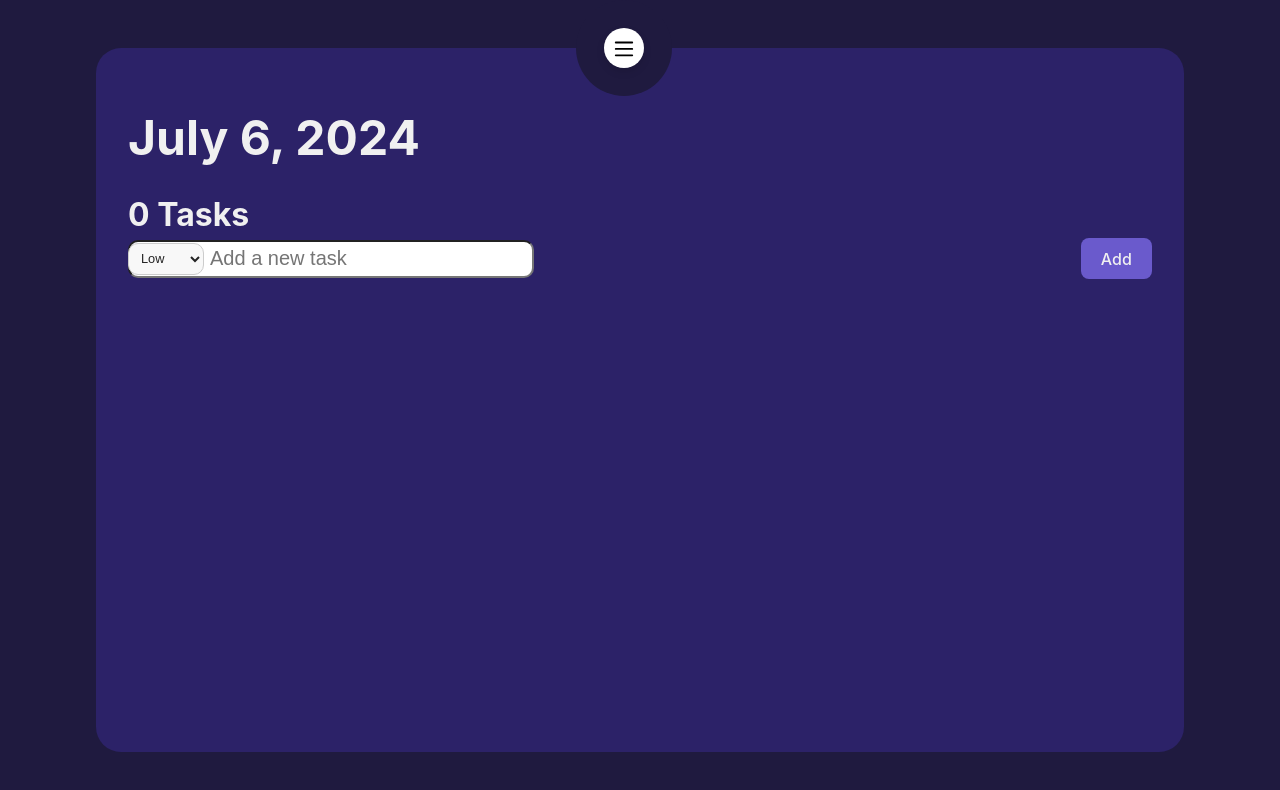
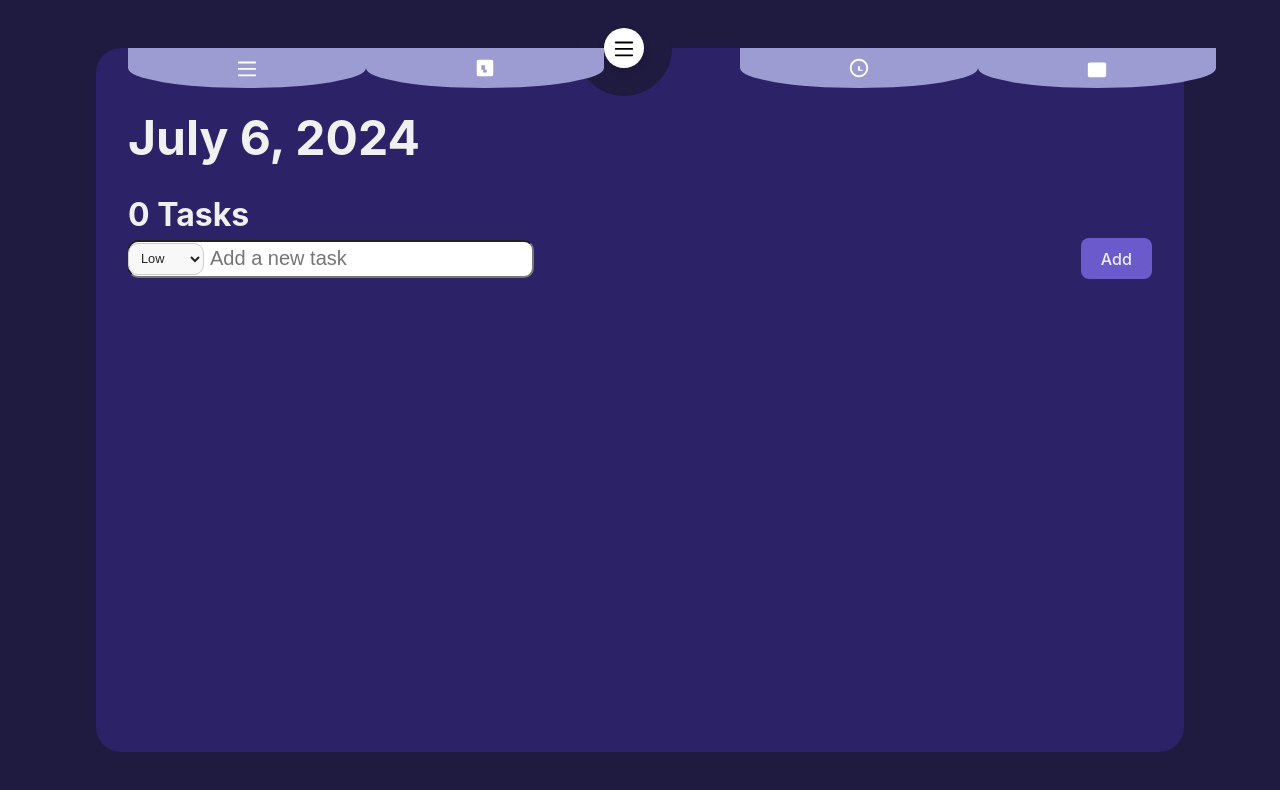
Before and after one commit to jclairelee/ts-toDoList, a website built with Vite: page index.html in a window 1280 px wide. Both pictures are taken after a click on the element 624 px from the left and 48 px from the top of the page. Built offline with nearby package versions, Linux system fonts and the light colour scheme.

Commit message:
add mixin and menu click event

```diff
--- a/src/components/menuButton.ts
+++ b/src/components/menuButton.ts
@@ -9,9 +9,46 @@ export function createMenuButton(form: HTMLFormElement) {
     <path d="M3 7h18c.6 0 1-.4 1-1s-.4-1-1-1H3c-.6 0-1 .4-1 1s.4 1 1 1zm18 5H3c-.6 0-1 .4-1 1s.4 1 1 1h18c.6 0 1-.4 1-1s-.4-1-1-1zm0 7H3c-.6 0-1 .4-1 1s.4 1 1 1h18c.6 0 1-.4 1-1s-.4-1-1-1z" style="transform: scale(1);"/>
   </svg>`;
   menuBtnBox.appendChild(menuBtn);
+  const subMenuBox = document.createElement("div");
+  subMenuBox.className = "menu-sub";
+  form.appendChild(subMenuBox);
 
+  const subData = document.createElement("div");
+  subData.className = "menu-subData";
+  subData.innerHTML = `
+  <svg xmlns="http://www.w3.org/2000/svg" viewBox="0 0 24 24" width="22" height="22">
+    <path d="M3 7h18c.6 0 1-.4 1-1s-.4-1-1-1H3c-.6 0-1 .4-1 1s.4 1 1 1zm18 5H3c-.6 0-1 .4-1 1s.4 1 1 1h18c.6 0 1-.4 1-1s-.4-1-1-1zm0 7H3c-.6 0-1 .4-1 1s.4 1 1 1h18c.6 0 1-.4 1-1s-.4-1-1-1z" style="transform: scale(1);"/>
+  </svg>`;
+
+  const subList = document.createElement("div");
+  subList.className = "menu-subList";
+  subList.innerHTML = `
+  <svg xmlns="http://www.w3.org/2000/svg" viewBox="0 0 24 24" width="22" height="22">
+    <path d="M4 6h16c1.1 0 2 .9 2 2v12c0 1.1-.9 2-2 2H4c-1.1 0-2-.9-2-2V8c0-1.1.9-2 2-2zm0 14v-8h16v8H4z" style="transform: scale(1);"/>
+  </svg>`;
+
+  const subPrint = document.createElement("div");
+  subPrint.className = "menu-subPrint";
+  subPrint.innerHTML = `
+  <svg xmlns="http://www.w3.org/2000/svg" viewBox="0 0 24 24" width="22" height="22">
+    <path d="M19 3H5c-1.1 0-1.99.9-1.99 2L3 19c0 1.1.89 2 1.99 2H19c1.1 0 2-.9 2-2V5c0-1.1-.9-2-2-2zm-7 14h-2v-3H8V9h4v5h2v3zm2-12H9v2h5V5z" style="transform: scale(1);"/>
+  </svg>`;
+
+  const subHistory = document.createElement("div");
+  subHistory.className = "menu-subHistory";
+  subHistory.innerHTML = `
+  <svg xmlns="http://www.w3.org/2000/svg" viewBox="0 0 24 24" width="22" height="22">
+    <path d="M12 2c5.52 0 10 4.48 10 10s-4.48 10-10 10S2 17.52 2 12 6.48 2 12 2zm0 2c-4.41 0-8 3.59-8 8s3.59 8 8 8 8-3.59 8-8-3.59-8-8-8zm-1 6v5h5v-1H13V10z" style="transform: scale(1);"/>
+  </svg>`;
+
+  subMenuBox.append(subData, subList, subPrint, subHistory, subList);
   menuBtnBox.addEventListener("click", () => {
-    console.log("Menu button clicked");
+    subMenuBox.style.visibility = "visable";
+    if (subMenuBox.style.visibility === "visible") {
+      subMenuBox.style.visibility = "hidden";
+    } else {
+      subMenuBox.style.visibility = "visible";
+    }
   });
 
   return menuBtn;
--- /dev/null
+++ b/src/mixin.scss
@@ -0,0 +1,11 @@
+@mixin subIcons {
+  display: flex;
+  justify-content: center;
+  align-items: center;
+  width: 15.5rem;
+  height: 2.5rem;
+  background-color: #9c9cd2;
+  fill: white;
+  border-bottom-left-radius: 50%;
+  border-bottom-right-radius: 50%;
+}
--- a/src/style.scss
+++ b/src/style.scss
@@ -1,3 +1,5 @@
+@import "mixin.scss";
+
 :root {
   font-family: Inter, system-ui, Avenir, Helvetica, Arial, sans-serif;
   line-height: 1.5;
@@ -7,7 +9,6 @@
   -webkit-font-smoothing: antialiased;
   -moz-osx-font-smoothing: grayscale;
   -webkit-text-size-adjust: 100%;
-
   --primary-background: #1f1a3f;
   --secondary-background: #2c2268;
   --text-color: #f0f0f0;
@@ -54,6 +55,10 @@ body {
   &__textlist {
     font-size: 1.5rem;
     padding-left: 1rem;
+    color: var(--text-color);
+  }
+  &__pri {
+    color: var(--text-color);
   }
 
   &__delete {
@@ -162,7 +167,8 @@ input[type="checkbox"]:checked + label:before {
     border-bottom: 2px #242424 solid;
   }
 }
-.menu-btn {
+.menu {
+  &-btn {
     position: absolute;
     top: 0;
     left: 0;
@@ -186,8 +192,31 @@ input[type="checkbox"]:checked + label:before {
       display: flex;
       top: 0;
       left: 45%;
-
       align-items: center;
       justify-content: center;
     }
   }
+  &-sub {
+    display: flex;
+    align-items: center;
+    visibility: hidden;
+    position: absolute;
+    top: 3rem;
+    justify-content: space-between;
+    width: 85%;
+
+    &Data {
+      @include subIcons;
+    }
+    &Print {
+      @include subIcons;
+      margin-right: 8.5rem;
+    }
+    &List {
+      @include subIcons;
+    }
+    &History {
+      @include subIcons;
+    }
+  }
+}
```
Lines whose indentation alone changed are shown as unchanged.
